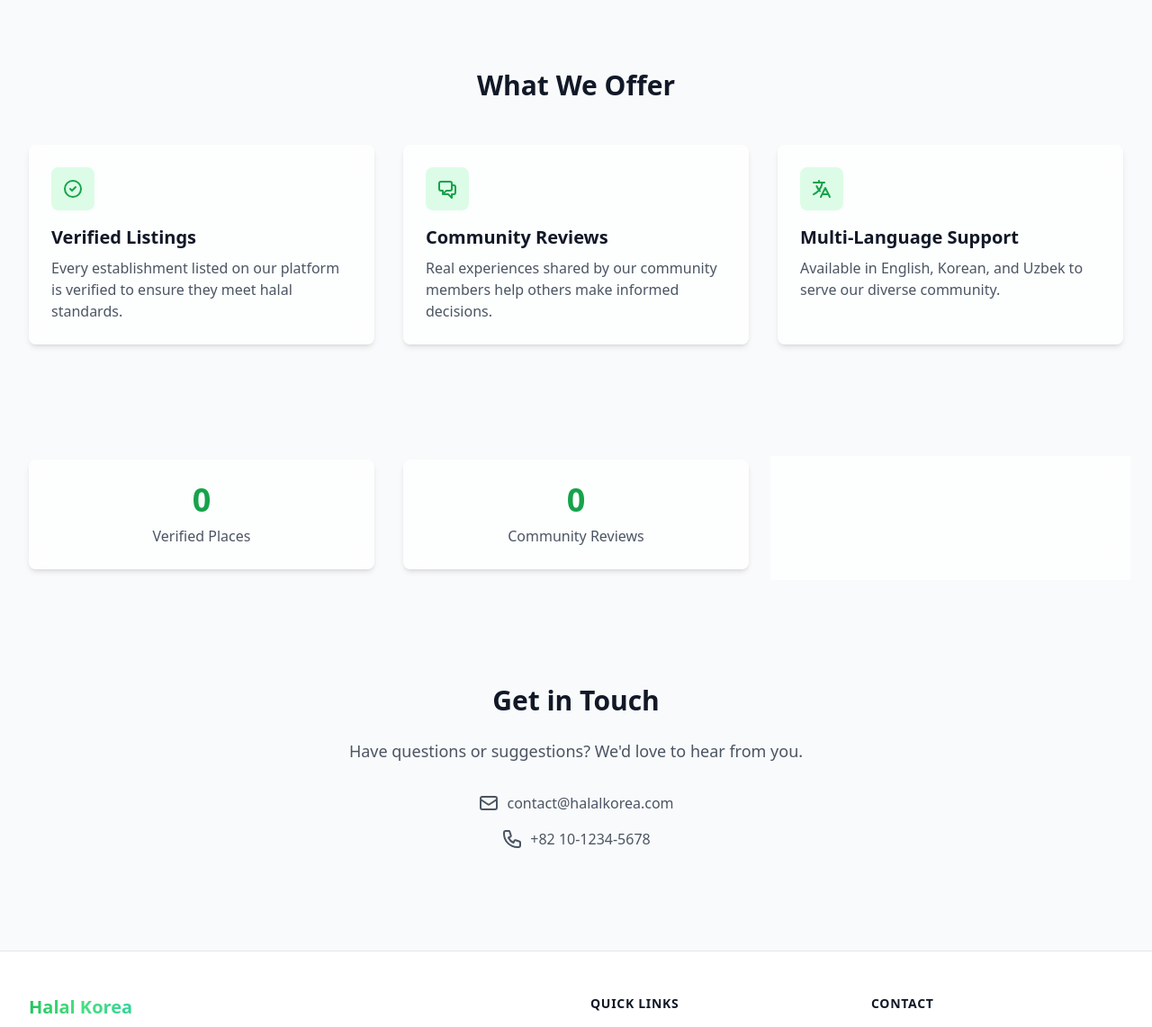
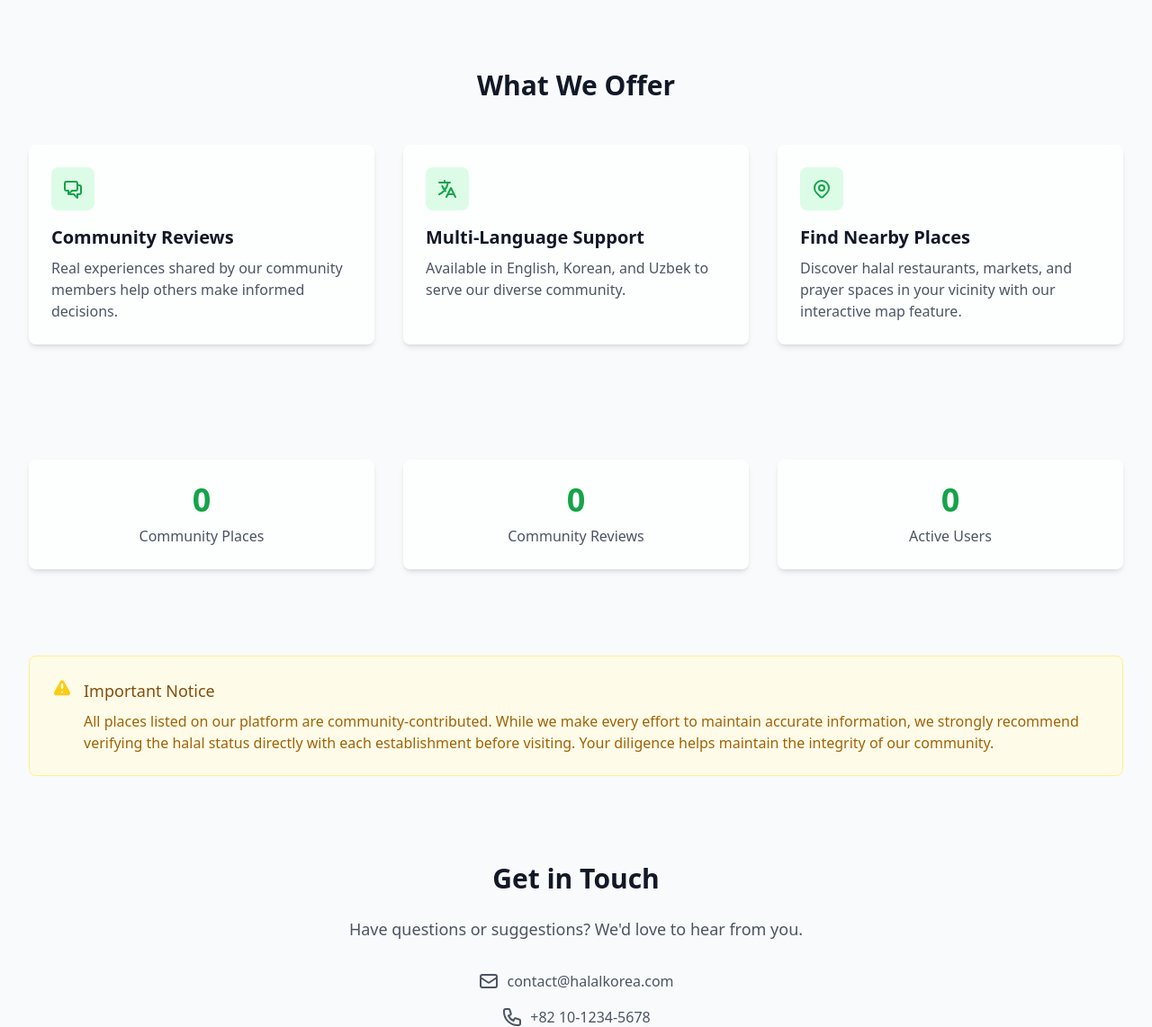
Before and after one commit to JavohirMX/halal-korea, a Django app: page /about/ in a window 1280 px wide. Shown: the part 711-1853 px from the top of the page at 90% size. Run offline with Django 5.2, Linux system fonts and the light colour scheme; data that the repository does not hold is empty; some libraries are stand-ins or nearby versions.

Commit message:
update about and place detail pages to emphasize community contributions and add important notice for halal verification

```diff
--- a/places/templates/places/about.html
+++ b/places/templates/places/about.html
@@ -43,20 +43,6 @@
         <div class="max-w-7xl mx-auto px-4 sm:px-6 lg:px-8">
             <h2 class="text-3xl font-bold text-gray-900 dark:text-white text-center mb-12">What We Offer</h2>
             <div class="grid grid-cols-1 md:grid-cols-3 gap-8">
-                <!-- Verified Listings -->
-                <div class="glass-card rounded-lg p-6">
-                    <div class="w-12 h-12 bg-primary-100 dark:bg-primary-900/50 rounded-lg flex items-center justify-center mb-4">
-                        <svg class="w-6 h-6 text-primary-600 dark:text-primary-400" fill="none" stroke="currentColor" viewBox="0 0 24 24">
-                            <path stroke-linecap="round" stroke-linejoin="round" stroke-width="2"
-                                  d="M9 12l2 2 4-4m6 2a9 9 0 11-18 0 9 9 0 0118 0z"/>
-                        </svg>
-                    </div>
-                    <h3 class="text-xl font-semibold text-gray-900 dark:text-white mb-2">Verified Listings</h3>
-                    <p class="text-gray-600 dark:text-gray-400">
-                        Every establishment listed on our platform is verified to ensure they meet halal standards.
-                    </p>
-                </div>
-
                 <!-- Community Reviews -->
                 <div class="glass-card rounded-lg p-6">
                     <div class="w-12 h-12 bg-primary-100 dark:bg-primary-900/50 rounded-lg flex items-center justify-center mb-4">
@@ -84,6 +70,22 @@
                         Available in English, Korean, and Uzbek to serve our diverse community.
                     </p>
                 </div>
+
+                <!-- Find Nearby Places -->
+                <div class="glass-card rounded-lg p-6">
+                    <div class="w-12 h-12 bg-primary-100 dark:bg-primary-900/50 rounded-lg flex items-center justify-center mb-4">
+                        <svg class="w-6 h-6 text-primary-600 dark:text-primary-400" fill="none" stroke="currentColor" viewBox="0 0 24 24">
+                            <path stroke-linecap="round" stroke-linejoin="round" stroke-width="2"
+                                  d="M17.657 16.657L13.414 20.9a1.998 1.998 0 01-2.827 0l-4.244-4.243a8 8 0 1111.314 0z"/>
+                            <path stroke-linecap="round" stroke-linejoin="round" stroke-width="2"
+                                  d="M15 11a3 3 0 11-6 0 3 3 0 016 0z"/>
+                        </svg>
+                    </div>
+                    <h3 class="text-xl font-semibold text-gray-900 dark:text-white mb-2">Find Nearby Places</h3>
+                    <p class="text-gray-600 dark:text-gray-400">
+                        Discover halal restaurants, markets, and prayer spaces in your vicinity with our interactive map feature.
+                    </p>
+                </div>
             </div>
         </div>
     </div>
@@ -97,7 +99,7 @@
                     <div class="text-4xl font-bold text-primary-600 dark:text-primary-400 mb-2">
                         <span class="counter" data-target="{{ total_places }}">0</span>
                     </div>
-                    <p class="text-gray-600 dark:text-gray-400">Verified Places</p>
+                    <p class="text-gray-600 dark:text-gray-400">Community Places</p>
                 </div>
 
                 <!-- Total Reviews -->
@@ -114,6 +116,25 @@
                         <span class="counter" data-target="{{ total_users }}">0</span>
                     </div>
                     <p class="text-gray-600 dark:text-gray-400">Active Users</p>
+                </div>
+            </div>
+        </div>
+    </div>
+
+    <!-- Warning Message -->
+    <div class="max-w-7xl mx-auto px-4 sm:px-6 lg:px-8 py-8">
+        <div class="p-6 bg-yellow-50 dark:bg-yellow-900/30 border border-yellow-200 dark:border-yellow-800 rounded-lg">
+            <div class="flex">
+                <div class="flex-shrink-0">
+                    <svg class="h-6 w-6 text-yellow-400" viewBox="0 0 20 20" fill="currentColor">
+                        <path fill-rule="evenodd" d="M8.257 3.099c.765-1.36 2.722-1.36 3.486 0l5.58 9.92c.75 1.334-.213 2.98-1.742 2.98H4.42c-1.53 0-2.493-1.646-1.743-2.98l5.58-9.92zM11 13a1 1 0 11-2 0 1 1 0 012 0zm-1-8a1 1 0 00-1 1v3a1 1 0 002 0V6a1 1 0 00-1-1z" clip-rule="evenodd"/>
+                    </svg>
+                </div>
+                <div class="ml-3">
+                    <h3 class="text-lg font-medium text-yellow-800 dark:text-yellow-200 mb-2">Important Notice</h3>
+                    <p class="text-base text-yellow-700 dark:text-yellow-200">
+                        All places listed on our platform are community-contributed. While we make every effort to maintain accurate information, we strongly recommend verifying the halal status directly with each establishment before visiting. Your diligence helps maintain the integrity of our community.
+                    </p>
                 </div>
             </div>
         </div>
```
Also changed, not shown: places/templates/places/place_detail.html (+16 -0 lines).
